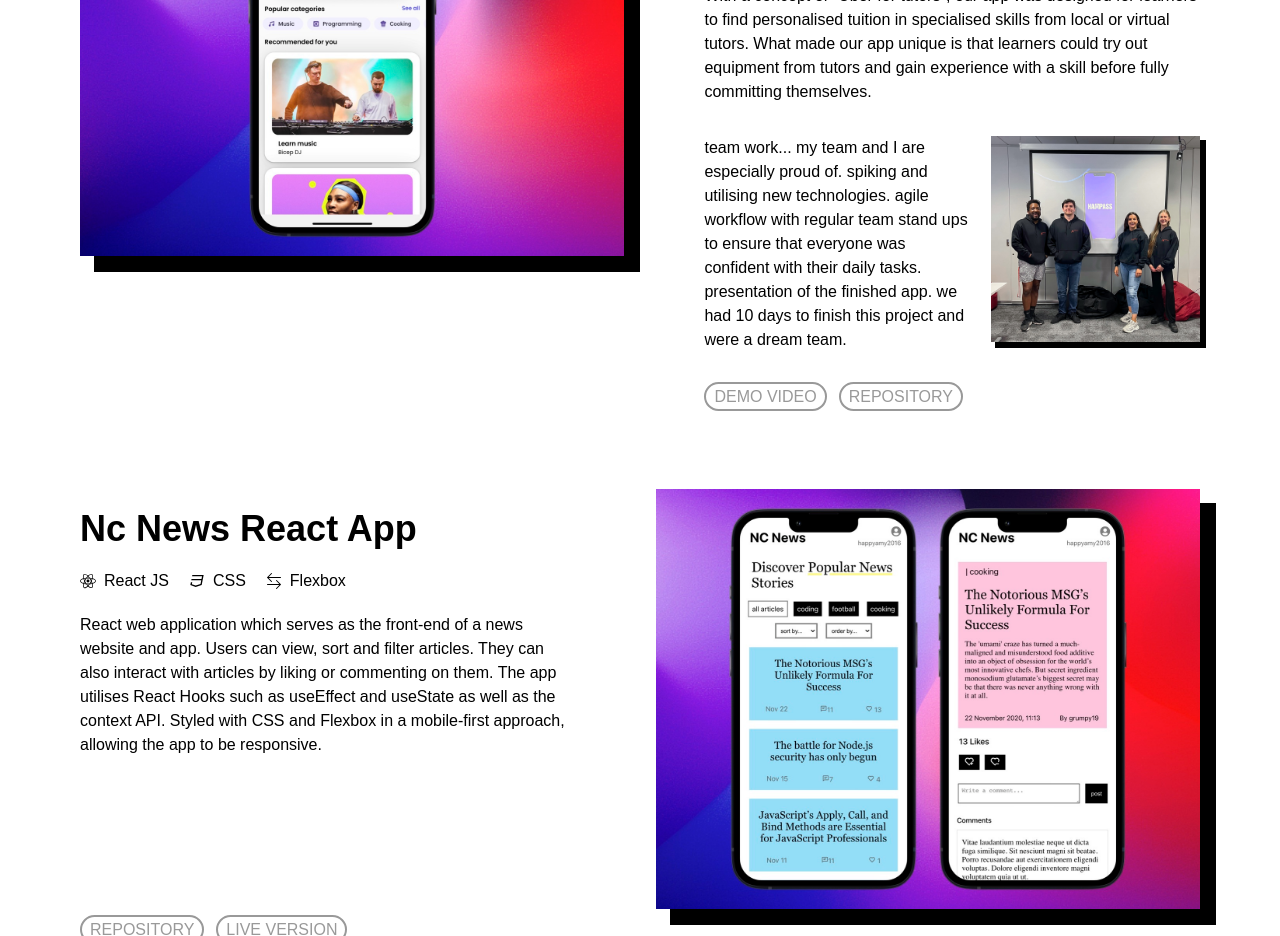
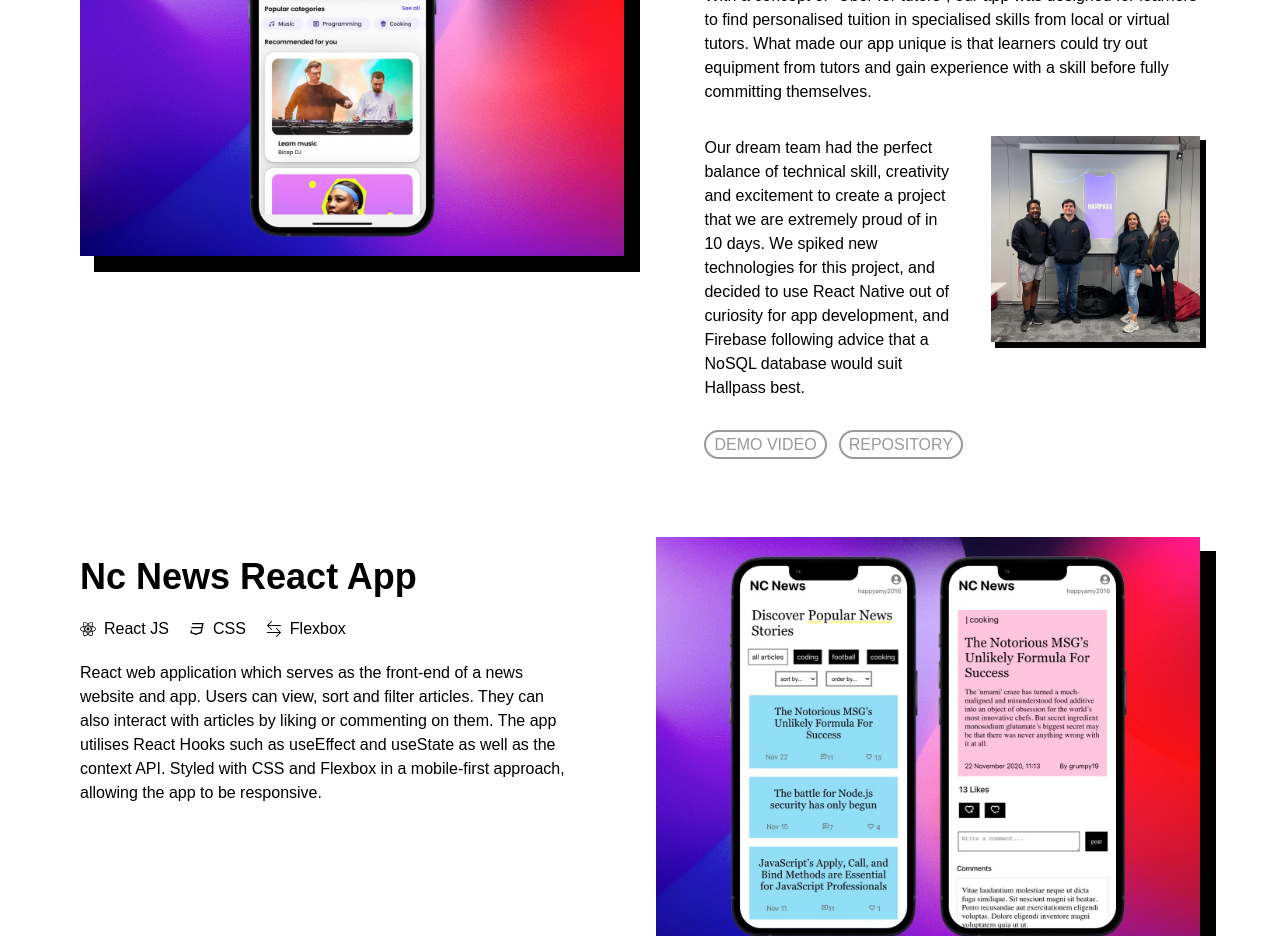
Before and after one commit to LeoniePhelps/Portfolio, a React (Create React App) app: page / in a window 1280 px wide. Shown: the part 1020-1956 px from the top of the page. Built offline with nearby package versions, Linux system fonts and the light colour scheme.

Commit message:
hallpass description

```diff
--- a/src/components/Projects.jsx
+++ b/src/components/Projects.jsx
@@ -75,12 +75,13 @@
 
           <section class="flex flex-col items-center md:items-start md:flex-row mt-8">
             <section class="flex flex-col">
-              <p class="font-workSans md:mr-5">
-                team work... my team and I are especially proud of. spiking and
-                utilising new technologies. agile workflow with regular team
-                stand ups to ensure that everyone was confident with their daily
-                tasks. presentation of the finished app. we had 10 days to
-                finish this project and were a dream team.
+              <p class="font-workSans md:mr-9">
+                Our dream team had the perfect balance of technical skill,
+                creativity and excitement to create a project that we are
+                extremely proud of in 10 days. We spiked new technologies for
+                this project, and decided to use React Native out of curiosity
+                for app development, and Firebase following advice that a NoSQL
+                database would suit Hallpass best.
               </p>
 
               <section class="mt-8 mb-8 md:mb-0">
```
